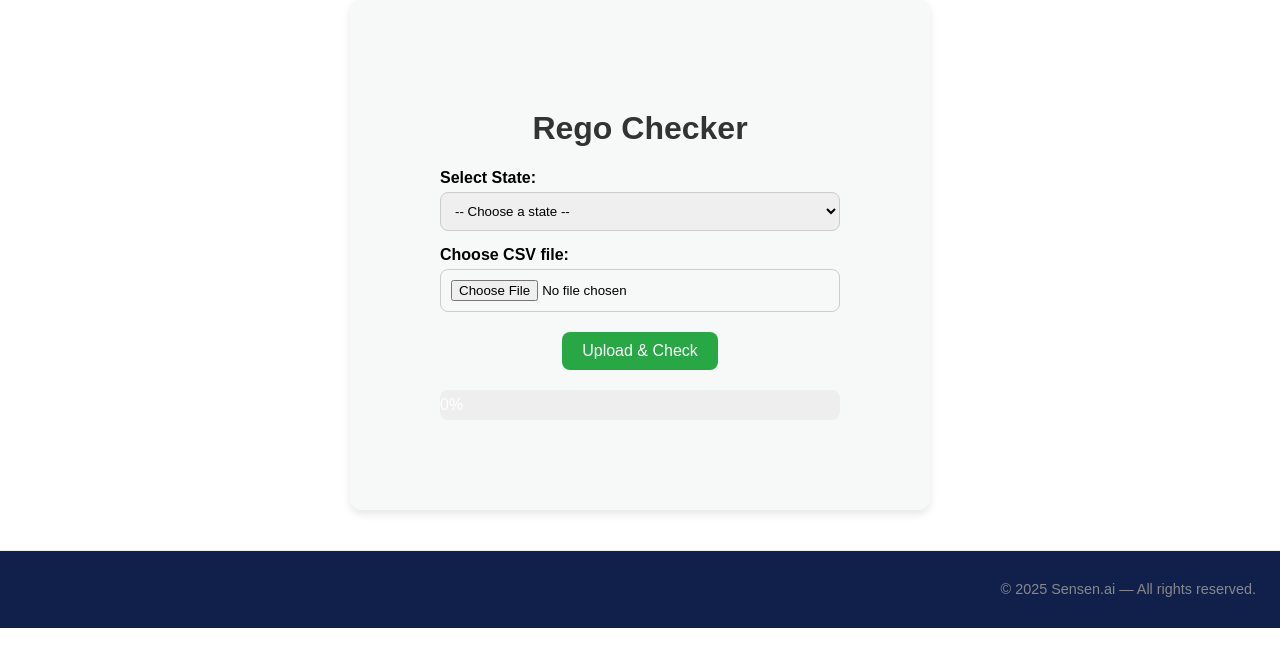
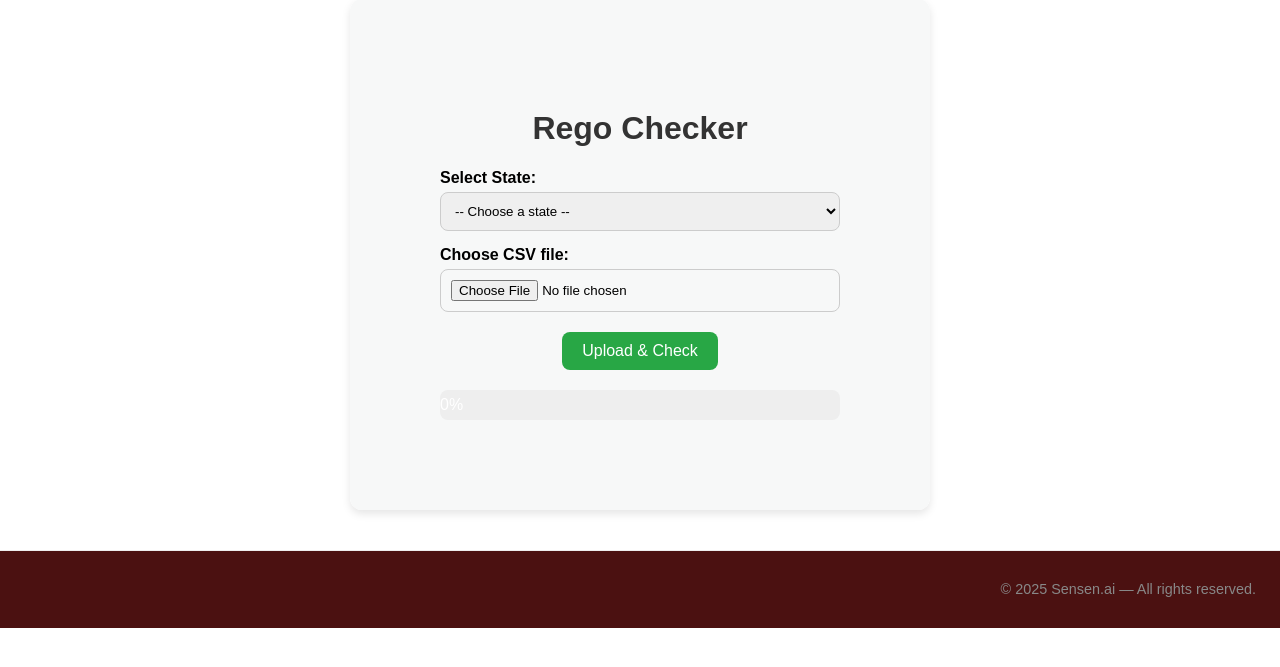
Before and after one commit to gandhimidathana/rego-checker, a Flask app: page / in a window 1280 px wide. Shown: the part 106-773 px from the top of the page. Run offline with Flask 3, Linux system fonts and the light colour scheme.

Commit message:
final commit

```diff
--- a/static/style.css
+++ b/static/style.css
@@ -137,5 +137,5 @@ body {
   font-size: 0.9rem;
   color: #888;
   border-top: 1px solid #eee;
-  background-color: #11204b;
+  background-color: #4b1111;
 }
```
